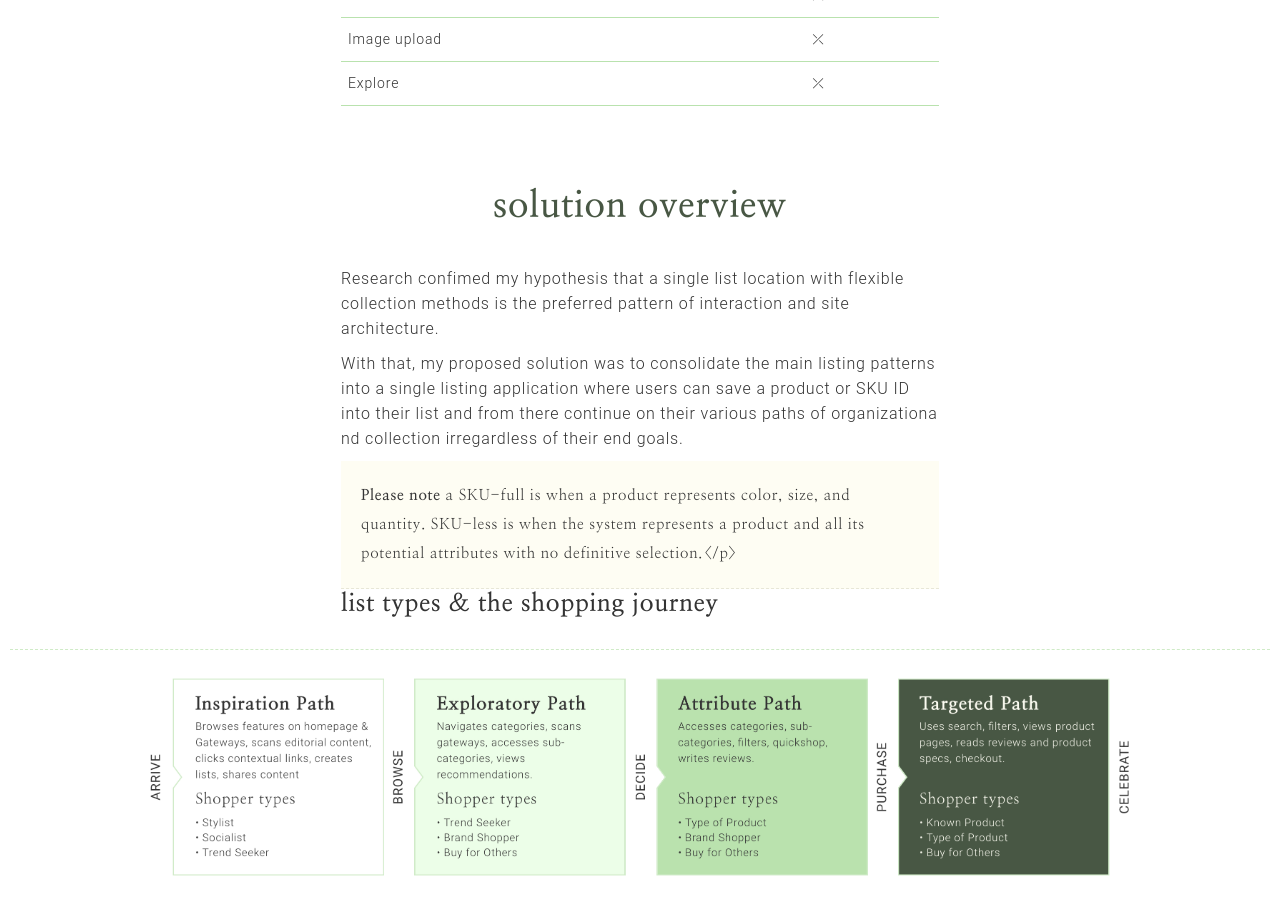
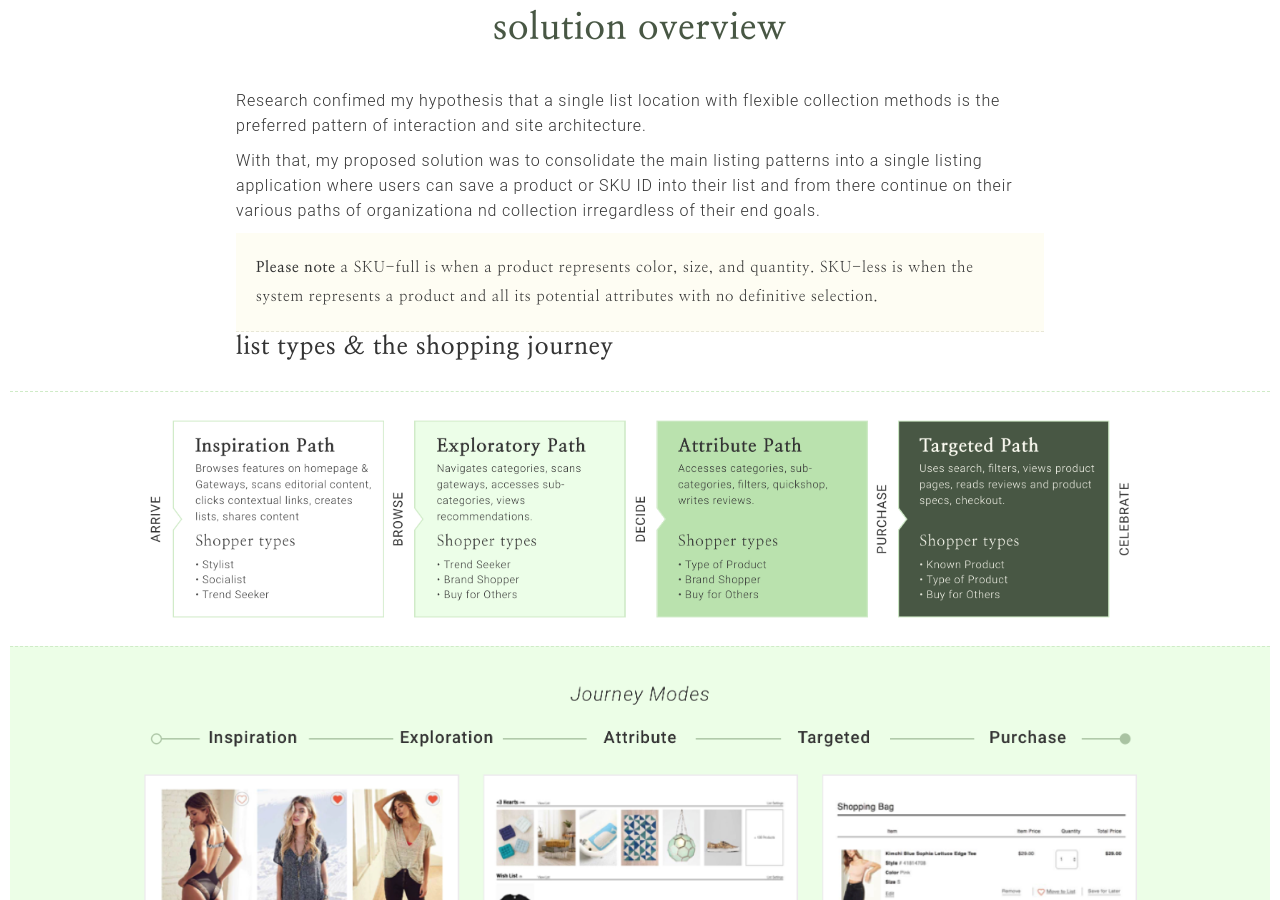
Before and after one commit to dyutibarma/monochrome, a Jekyll site: the page built from _portfolio/2018-10-23-ecommerce-listing.md, in a window 1280 px wide and 900 px high, scrolled down 4191 px. Built offline with Jekyll 4.4.1, drawn with Linux system fonts in a browser that asks for light colours; some of the changed text lies outside the part shown.

Commit message:
Update 2018-10-23-ecommerce-listing.md

```diff
--- a/_portfolio/2018-10-23-ecommerce-listing.md
+++ b/_portfolio/2018-10-23-ecommerce-listing.md
@@ -20,21 +20,21 @@
 <img src="https://coianac.github.io/img/lists-hero.jpg" alt="Image Quality Hero">
 	</div>
 <div class="w3-row block-head">
-  <div class="w3-col w3-container m2 l3">
+  <div class="w3-col w3-container m2">
   </div>
-    <div class="w3-col w3-container m8 l6">
+    <div class="w3-col w3-container m8">
         <h5>User Story</h5>
 	    <p>As a shopper interested saving items for inspiration or purchase, I want the system to compliment my shopping behavior.</p>
 	    <p>As URBN, we want to streamline the shoppers journey for saving items to a list.</p>
       </div>
-      <div class="w3-col w3-container m2 l3">
+      <div class="w3-col w3-container m2">
       </div>
     </div>
 
 <div class="w3-row">
-  <div class="w3-col w3-container m2 l3">
+  <div class="w3-col w3-container m2">
   </div>
-    <div class="w3-col w3-container m8 l6">
+    <div class="w3-col w3-container m8">
 	<pill>research</pill>
 	<pill>strategy</pill>
 	<pill>personas</pill>
@@ -42,14 +42,14 @@
 	<pill>workflows</pill>
 	<pill>wireframes</pill>
       </div>
-      <div class="w3-col w3-container m2 l3">
+      <div class="w3-col w3-container m2">
       </div>
     </div>
 
 <div class="w3-row">
-  <div class="w3-col w3-container m2 l3">
+  <div class="w3-col w3-container m2">
   </div>
-    <div class="w3-col w3-container m8 l6">
+    <div class="w3-col w3-container m8">
       <h2>business problem</h2>
       <p>URBN needs to plan for a listing ecosystem that better integrates Wish Lists and Hearting as complimentary features rather than separate and standalone products.</p>
       <p>Free People is being migrated onto the URBN Web white label platform; White label currentl lacks the concept of hearting.</p>
@@ -58,7 +58,7 @@
         <p>The following research was conducted by <a target="_blank" href="https://www.lizzcuzzacrea.com/">Lizz Cuzzacrea</a> - Lizz conducted lists studies to inform and guide the product architecture and design decisions I presented to Anthropologie, Free People, Urban Outfitters and URBN senior and executive leaders.</p>
         <h4>Survey Demographics</h4>
      </div>
-     <div class="w3-col w3-container m2 l3">
+     <div class="w3-col w3-container m2">
      </div>
 </div>
 
@@ -75,9 +75,9 @@
 </div>
 
 <div class="w3-row ">
-  <div class="w3-col w3-container m2 l3">
+  <div class="w3-col w3-container m2">
   </div>
-    <div class="w3-col w3-container m8 l6">
+    <div class="w3-col w3-container m8">
       <h4>Key Takeaways</h4>
       <blockquote>
         <ul>
@@ -103,7 +103,7 @@
   <p>Anthropologie has multiple list locations, both with a varied set of functional reqiurements - <b>medium complexity</b> - these list types are a wish list and registry. Both of these list types are accessible behind an authentication gate.</p>
   <p>Free People, however, has multiple methods of collection on their webstore, two of which are product focused, the other on user generated content (UGC); wish listing, product favoriting, and UGC favoriting respectfully - <b>high complexity</b> - all accessible behind the authentication gate.</p>
       </div>
-      <div class="w3-col w3-container m2 l3">
+      <div class="w3-col w3-container m2">
       </div>
     </div>
 
@@ -120,9 +120,9 @@
 </div>
 
 <div class="w3-row">
-	<div class="w3-col w3-container m2 l3">
+	<div class="w3-col w3-container m2">
 	</div>
-	<div class="w3-col w3-container m8 l6">
+	<div class="w3-col w3-container m8">
 		<h5>Audit</h5>
 		<table>
 		<tr>
@@ -201,11 +201,10 @@
 		<h2>solution overview</h2>
 		<p>Research confimed my hypothesis that a single list location with flexible collection methods is the preferred pattern of interaction and site architecture.</p>
 		<p>With that, my proposed solution was to consolidate the main listing patterns into a single listing application where users can save a product or SKU ID into their list and from there continue on their various paths of organizationa nd collection irregardless of their end goals.</p>
-		<blockquote><b>Please note</b> a SKU-full is when a product represents color, size, and quantity. SKU-less is when the system represents a product and all its potential attributes with no definitive selection.</p>
-		</blockquote>
+		<blockquote><b>Please note</b> a SKU-full is when a product represents color, size, and quantity. SKU-less is when the system represents a product and all its potential attributes with no definitive selection.</blockquote>
 		<h3>list types & the shopping journey</h3>
 	</div>
-	<div class="w3-col w3-container m2 l3">
+	<div class="w3-col w3-container m2">
 	</div>
 </div>
 
@@ -233,14 +232,14 @@
 </div>
 
 <div class="w3-row">
-	<div class="w3-col w3-container m2 l3">
+	<div class="w3-col w3-container m2">
 	</div>
-		<div class="w3-col w3-container m8 l6">
+		<div class="w3-col w3-container m8">
 			<h3>technical proposal – consumer & business value</h3>
 			<p>By unifying the product collection methods and housing saved items in a single list location — the feature-set will compliment both primary user types; the hearts user and the wish list user.</p>
 			<h4>Consumer Types</h4>
 		</div>
-	<div class="w3-col w3-container m2 l3">
+	<div class="w3-col w3-container m2">
 	</div>
 </div>
 
@@ -249,20 +248,26 @@
 	</div>
 	<div class="w3-col w3-container m10">
 		<h4>Trend Seeker</h4>
+		<a href="">
+		<img src="" alt="graphic of trend seeker">
+		</a>
 		<h4>Type of product</h4>
+		<a href="">
+		<img src="" alt="graphic of type of product">
+		</a>
 	</div>
 	<div class="w3-col w3-container m1">
 	</div>
 </div>
 
 <div class="w3-row">
-	<div class="w3-col w3-container m2 l3">
+	<div class="w3-col w3-container m2">
 	</div>
-		<div class="w3-col w3-container m8 l6">
+		<div class="w3-col w3-container m8">
 			<p>The hearting user is considered a Trend Seeker, they may not be a first time visitor. They’re looking for inspiration and an easy means of collection. They are most likely more active on standard social platforms such as instagram, facebook, pinterest — and with that are akin to the fast and gratifying collection methods.</p>
 			<p>The wish list user is much more targeted, considered a Type of Product shopper — because they are defining a SKU, they are more likely to purchase and are more aware of available inventory so may be looking for promotions or sales via email triggers.</p>
 		</div>
-	<div class="w3-col w3-container m2 l3">
+	<div class="w3-col w3-container m2">
 	</div>
 </div>
 
@@ -270,25 +275,24 @@
 	<div class="w3-col w3-container m1">
 	</div>
 	<div class="w3-col w3-container m10">
-				<a href="https://coianac.github.io/img/userBusinessValue.png">
-				<img src="https://coianac.github.io/img/userBusinessValue.png" alt="graphic of user and business value">
-				</a>
+		<a href="https://coianac.github.io/img/userBusinessValue.png">
+		<img src="https://coianac.github.io/img/userBusinessValue.png" alt="graphic of user and business value">
+		</a>
 	</div>
 	<div class="w3-col w3-container m1">
 	</div>
 </div>
 
-// information architecture
 <div class="w3-row">
-	<div class="w3-col w3-container m2 l3">
+	<div class="w3-col w3-container m2">
 	</div>
-		<div class="w3-col w3-container m8 l6">
+		<div class="w3-col w3-container m8">
 			<h2>site architecture</h2>
 			<h3>information architecture</h3>
 			<p>This is a simple diagram exposing the hierarchy of content, authentication gates, and linking states that are expected by a customer and required by the system.</p>
 			<h4>Diagram</h4>
 		</div>
-	<div class="w3-col w3-container m2 l3">
+	<div class="w3-col w3-container m2">
 	</div>
 </div>
 
@@ -305,13 +309,13 @@
 </div>
 
 <div class="w3-row">
-	<div class="w3-col w3-container m2 l3">
+	<div class="w3-col w3-container m2">
 	</div>
-		<div class="w3-col w3-container m8 l6">
+		<div class="w3-col w3-container m8">
 			<p>The following begins to expose some of the more precarious aspects of working through SKU-less and SKU-full product collection > highlighting the workflows to just a favorites and a wish list. Registry is out of scope for this work.</p>
 			<h4>Diagram</h4>
 		</div>
-	<div class="w3-col w3-container m2 l3">
+	<div class="w3-col w3-container m2">
 	</div>
 </div>
 
@@ -328,16 +332,16 @@
 </div>
 
 <div class="w3-row">
-	<div class="w3-col w3-container m2 l3">
+	<div class="w3-col w3-container m2">
 	</div>
-		<div class="w3-col w3-container m8 l6">
+		<div class="w3-col w3-container m8">
 			<h3>listing specific workflows</h3>
 			<h4>User Stories</h4>
 			<p><b>Scenario A:</b> As a user browsing the site, I want to easily collect products so that I can later review and purchase these items that inspire me.</p>
 			<p><b>Scenario B:</b> As a user browings the store who has selected Color, Size, QTY for a given item, when I favorite this item, I want that attribution to persist to the list of my choice.</p>
 			<h4>Diagram</h4>
 		</div>
-	<div class="w3-col w3-container m2 l3">
+	<div class="w3-col w3-container m2">
 	</div>
 </div>
 
@@ -354,15 +358,15 @@
 </div>
 
 <div class="w3-row">
-	<div class="w3-col w3-container m2 l3">
+	<div class="w3-col w3-container m2">
 	</div>
-		<div class="w3-col w3-container m8 l6">
+		<div class="w3-col w3-container m8">
 			<h4>User Stories</h4>
 			<p><b>Scenario C:</b> I want to manage my lists from a central location</p>
 			<p><b>Scenario C1:</b> I want to perform bulk and isolated actions so that I can sort, move, or remove products in my respectful list.</p>
 			<h4>Diagram</h4>
 		</div>
-	<div class="w3-col w3-container m2 l3">
+	<div class="w3-col w3-container m2">
 	</div>
 </div>
 
```
